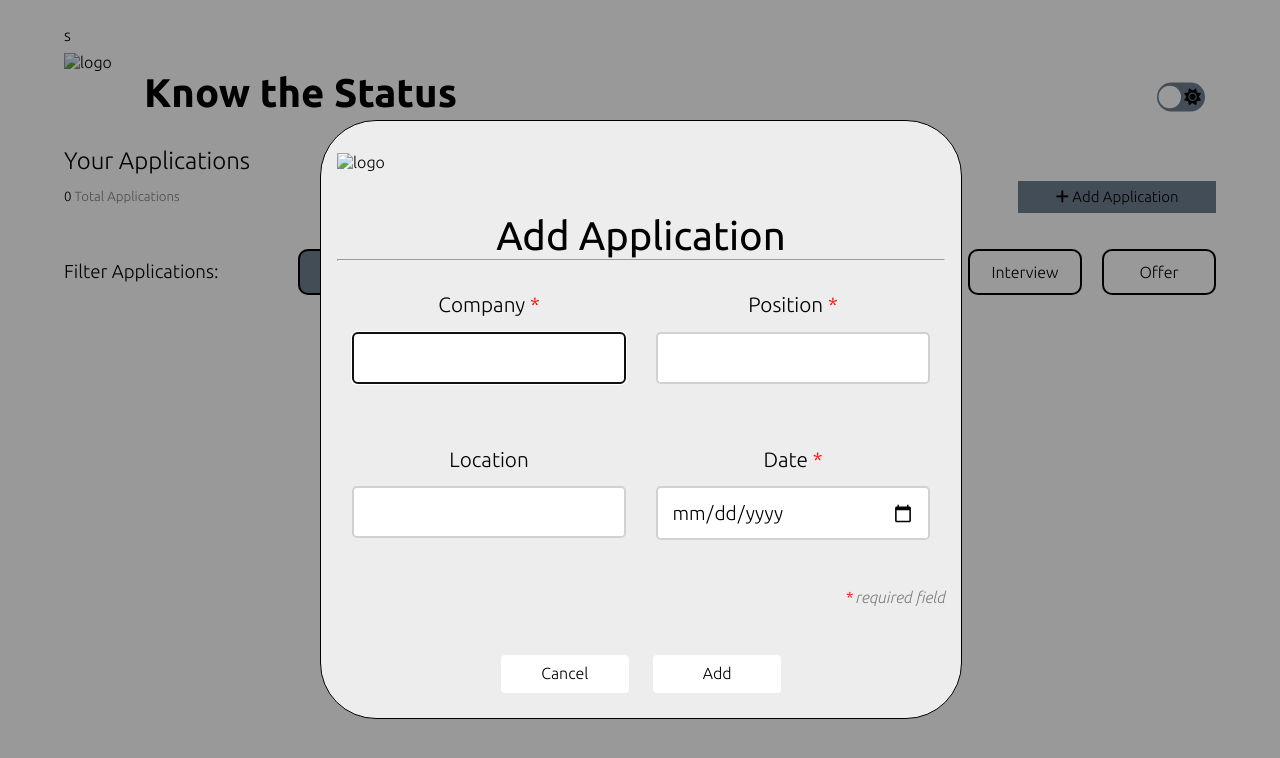
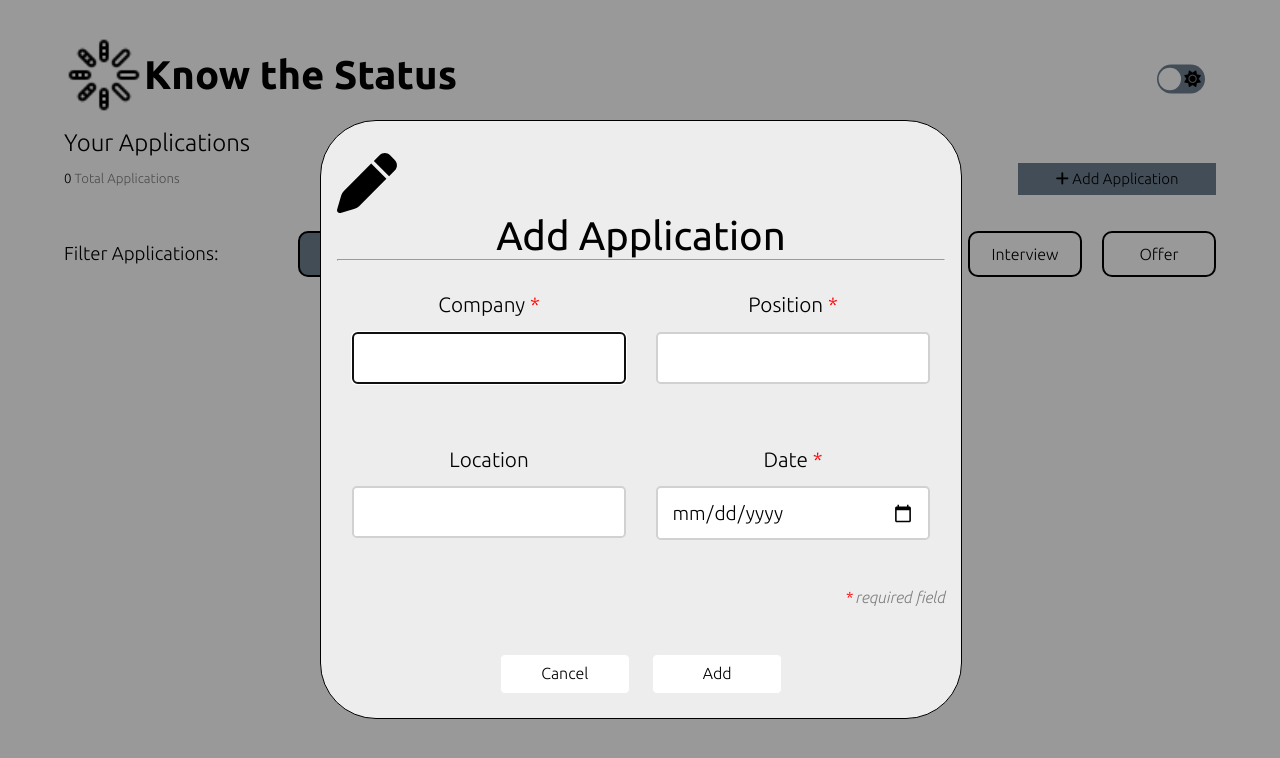
Before and after one commit to JashwanthTejavath/Application-Status, a plain HTML site: page index.html in a window 1280 px wide. Both pictures are taken after a click on the button "Add Application". Drawn offline with Linux system fonts and the light colour scheme; a web font is replaced by a local one.

Commit message:
index.html

```diff
--- a/index.html
+++ b/index.html
@@ -1,10 +1,10 @@
 <!DOCTYPE html>
 <html lang="en">
-  <head>s
+  <head>
     <link rel="stylesheet" href="Main.css" />
     <link rel="stylesheet" href="Dialogue.css" />
     <link rel="stylesheet" href="darkness.css" />
-    <link rel="icon" type="image/x-icon" href="ImagesPL/logo.ico" />
+    <link rel="icon" type="image/x-icon" href="logo.ico" />
     <script src="IntialView.js" type="module"></script>
     <script src="JobCard.js" type="module"></script>
     <script type="module" src="Darkness.js"></script>
@@ -13,7 +13,7 @@
   <body>
     <header>
       <div class="container-1">
-        <img src="ImagesPL/icon-transparent.png" alt="logo" width="80" height="80" id = "main-logo"/>
+        <img src="icon-transparent.png" alt="logo" width="80" height="80" id = "main-logo"/>
         <h1 id="title">Know the Status</h1>
 
         <div class="flexitem-3">
@@ -52,7 +52,7 @@
           <div class="delete_container">
             <div class="logo" id="item1-delete">
               <img
-                src="ImagesPL/trash-solid.svg"
+                src="trash-solid.svg"
                 alt="logo"
                 width="60"
                 height="60"
@@ -79,7 +79,7 @@
           <div class="add_container">
             <div class="logo" id="item1-add">
               <img
-                src="ImagesPL/pen-solid.svg"
+                src="pen-solid.svg"
                 alt="logo"
                 width="60"
                 height="60"
@@ -130,7 +130,7 @@
           <div class="edit_container">
             <div class="logo" id="item1-edit">
               <img
-                src="ImagesPL/pen-solid.svg"
+                src="pen-solid.svg"
                 alt="logo"
                 width="60"
                 height="60"
```
